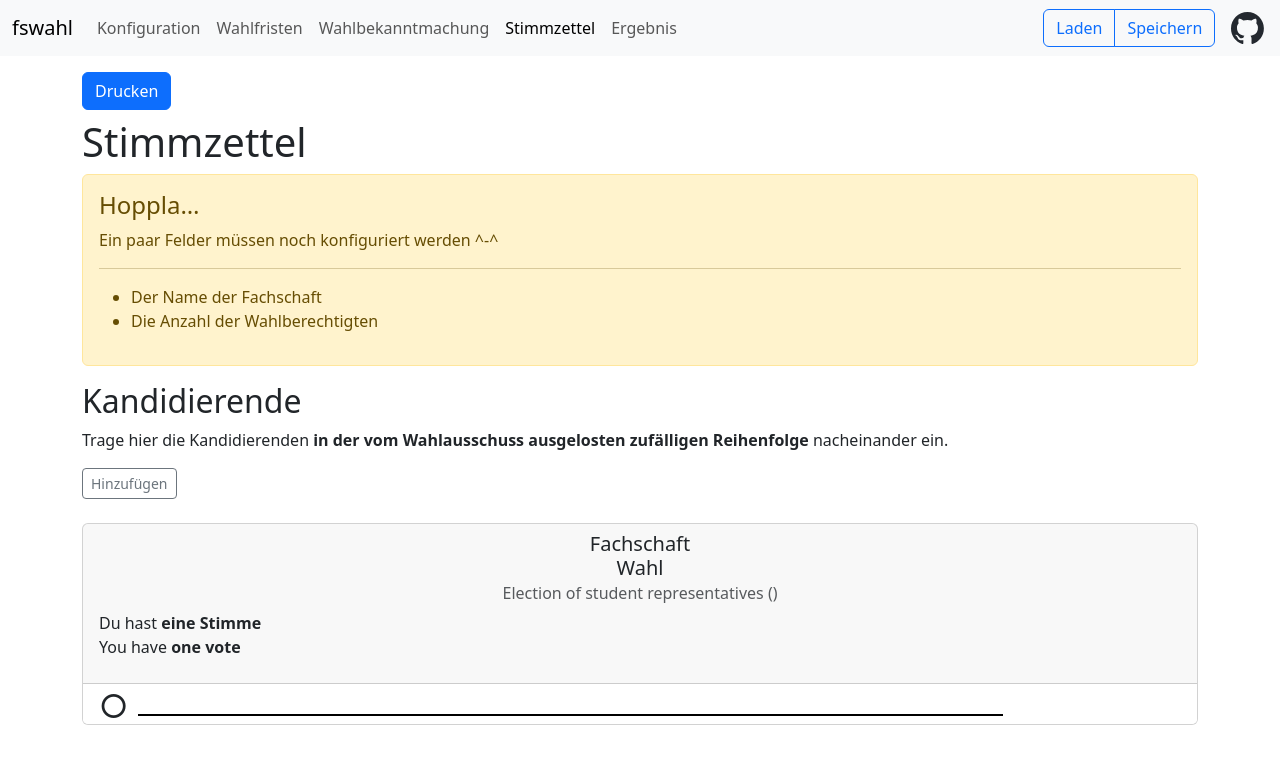
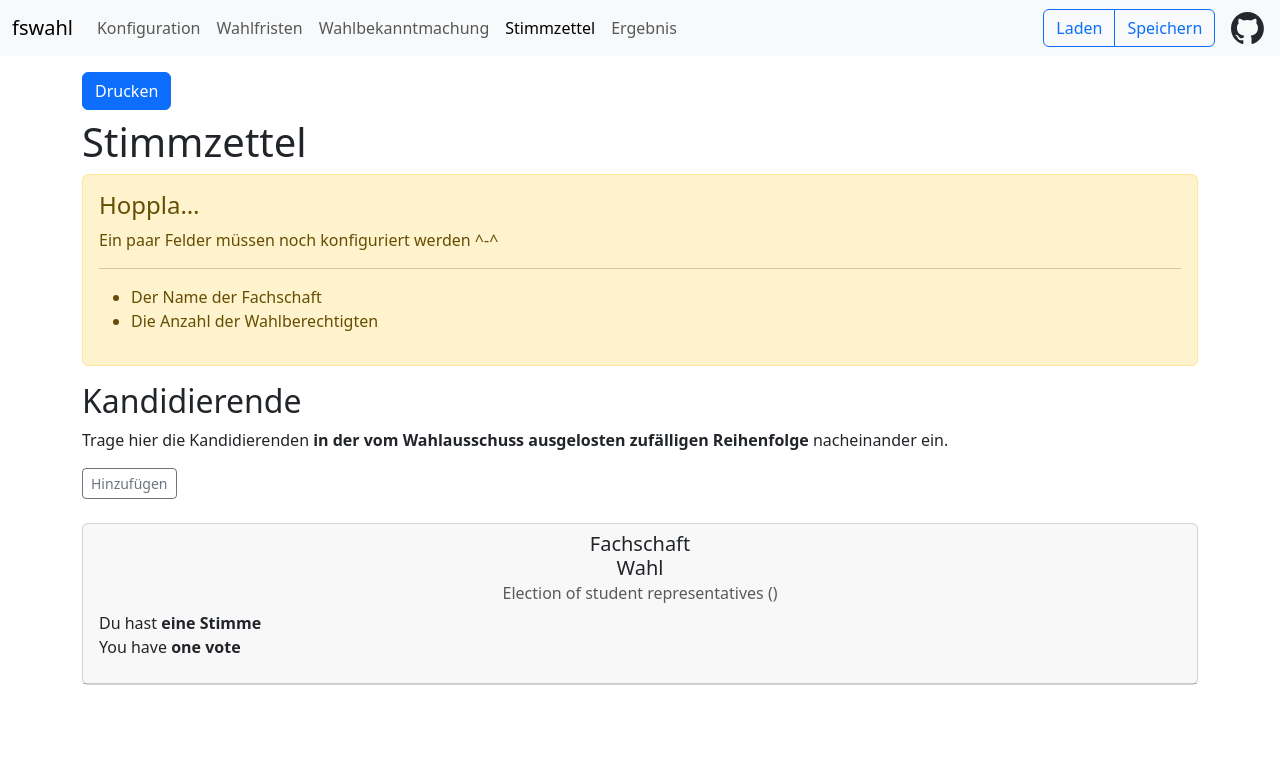
Before and after one commit to FK-Bonn/fswahl, a Nuxt app: page /stimmzettel in a window 1280 px wide. Shown: the top 764 px of the page. Built offline with nearby package versions, Linux system fonts and the light colour scheme.

Commit message:
Only display extra ballot line if needed
like wtf

```diff
--- a/pages/stimmzettel.vue
+++ b/pages/stimmzettel.vue
@@ -60,8 +60,9 @@ const addCandidate = () => {
       <template v-if="!electionProperties.plenum" v-for="(person, index) in electionProperties.candidates">
         <li class="list-group-item">{{ person }}</li>
       </template>
-      <li class="list-group-item" v-if="propDE.extraBallotLine"><span class="extra-ballot-line"></span></li>
-      <li class="list-group-item" v-else><span class="extra-ballot-line"></span></li>
+      <li class="list-group-item" v-if="propDE.extraBallotLine || electionProperties.plenum">
+        <span class="extra-ballot-line"></span>
+      </li>
     </ul>
     <div class="card-footer" v-if="propDE.extraBallotLine || electionProperties.plenum">
       In das Freifeld darfst du eine Person aus dem Wählendenverzeichnis eintragen und
@@ -99,5 +100,6 @@ li.list-group-item {
   width: 80%;
   vertical-align: bottom;
   border-bottom: 2px solid black;
+  padding-top: 4rem;
 }
 </style>
```
